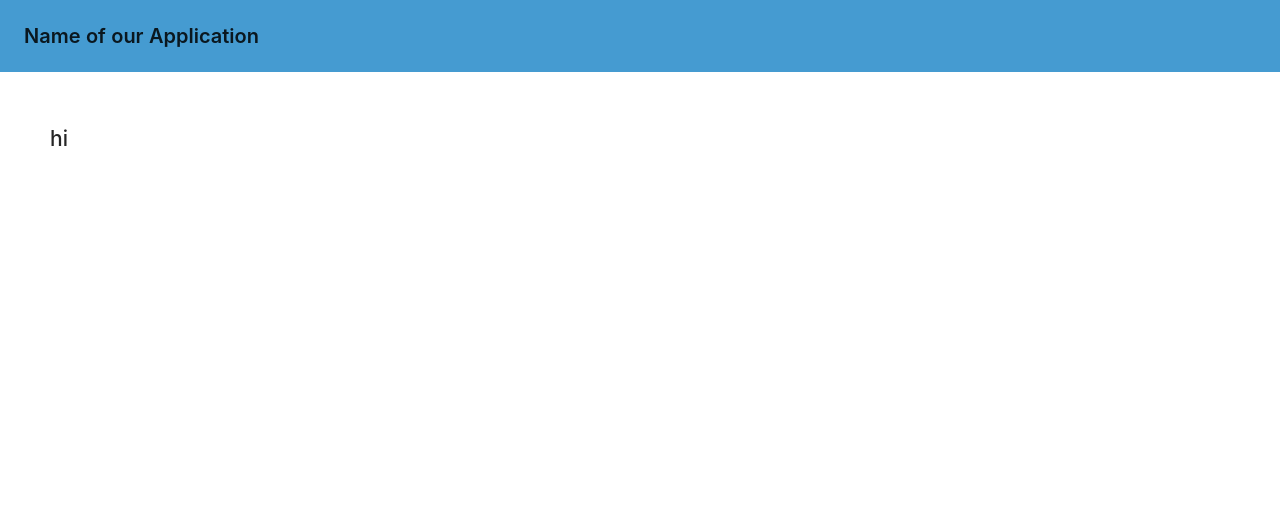
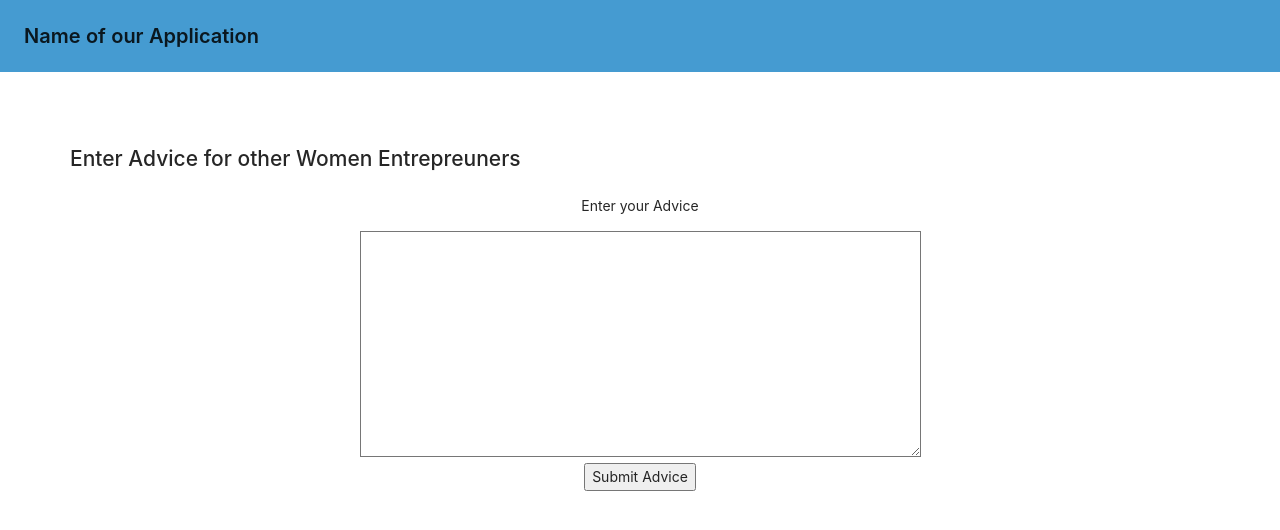
Before and after one commit to ReshmiCode/WeHack, a React (Create React App) app: page /add-advice in a window 1280 px wide. Before the commit this address led to /. Shown: the top 530 px of the page. Built offline with nearby package versions, Linux system fonts and the light colour scheme.

Commit message:
made add advice page with navigation

```diff
--- a/src/App.js
+++ b/src/App.js
@@ -9,6 +9,7 @@ import LandingPage from "./screens/LandingPage";
 import CompanyList from "./screens/CompanyList";
 import CompanyDetail from "./screens/CompanyDetail";
 import Advice from "./screens/Advice";
+import AddAdvice from "./screens/AddAdvice";
 import "./App.css";
 
 function App() {
@@ -19,6 +20,7 @@ function App() {
         <Route path="/companies" exact component={CompanyList} />
         <Route path="/company/:id" exact component={CompanyDetail} />
         <Route path="/advice" exact component={Advice} />
+        <Route path="/add-advice" exact component={AddAdvice} />
         <Redirect to="/" />
       </Switch>
     </Router>
--- /dev/null
+++ b/src/screens/AddAdvice.js
@@ -0,0 +1,37 @@
+import React, { useState } from "react";
+import { Layout, PageHeader } from "antd";
+const { Content } = Layout;
+
+const AddAdvice = () => {
+  let [enteredAdvice, setEnteredAdvice] = useState("");
+  function saveAdvice() {
+    const advice = {
+      advice: enteredAdvice,
+    };
+    console.log(advice);
+  }
+
+  return (
+    <Layout>
+      <PageHeader title="Name of our Application" />
+      <Content className="mainContent">
+        <h1 style={{ margin: 0, padding: 20 }}>
+          Enter Advice for other Women Entrepreuners
+        </h1>
+        <div style={{ textAlign: "center" }}>
+          <p>Enter your Advice</p>
+          <textarea
+            cols="60"
+            rows="10"
+            value={enteredAdvice}
+            onChange={(event) => setEnteredAdvice(event.target.value)}
+          />
+          <br />
+          <button onClick={saveAdvice}>Submit Advice</button>
+        </div>
+      </Content>
+    </Layout>
+  );
+};
+
+export default AddAdvice;
```
